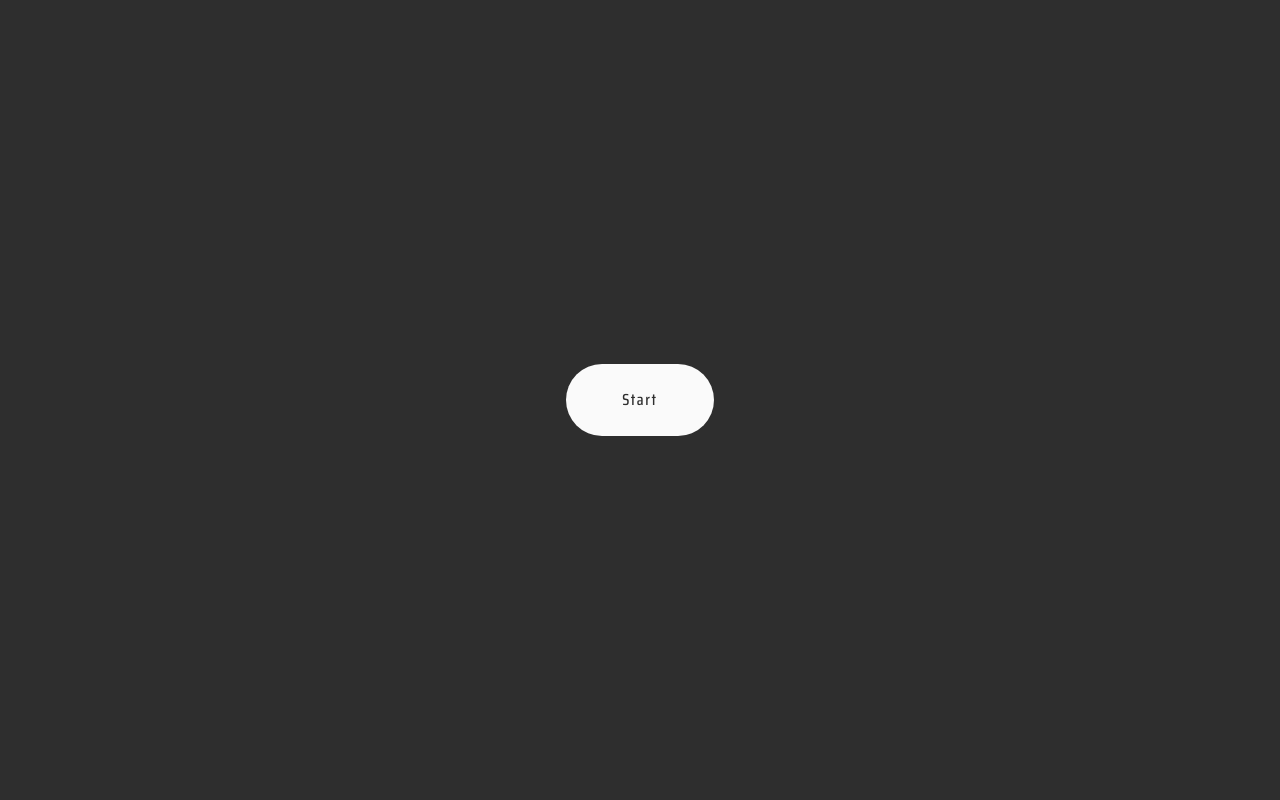
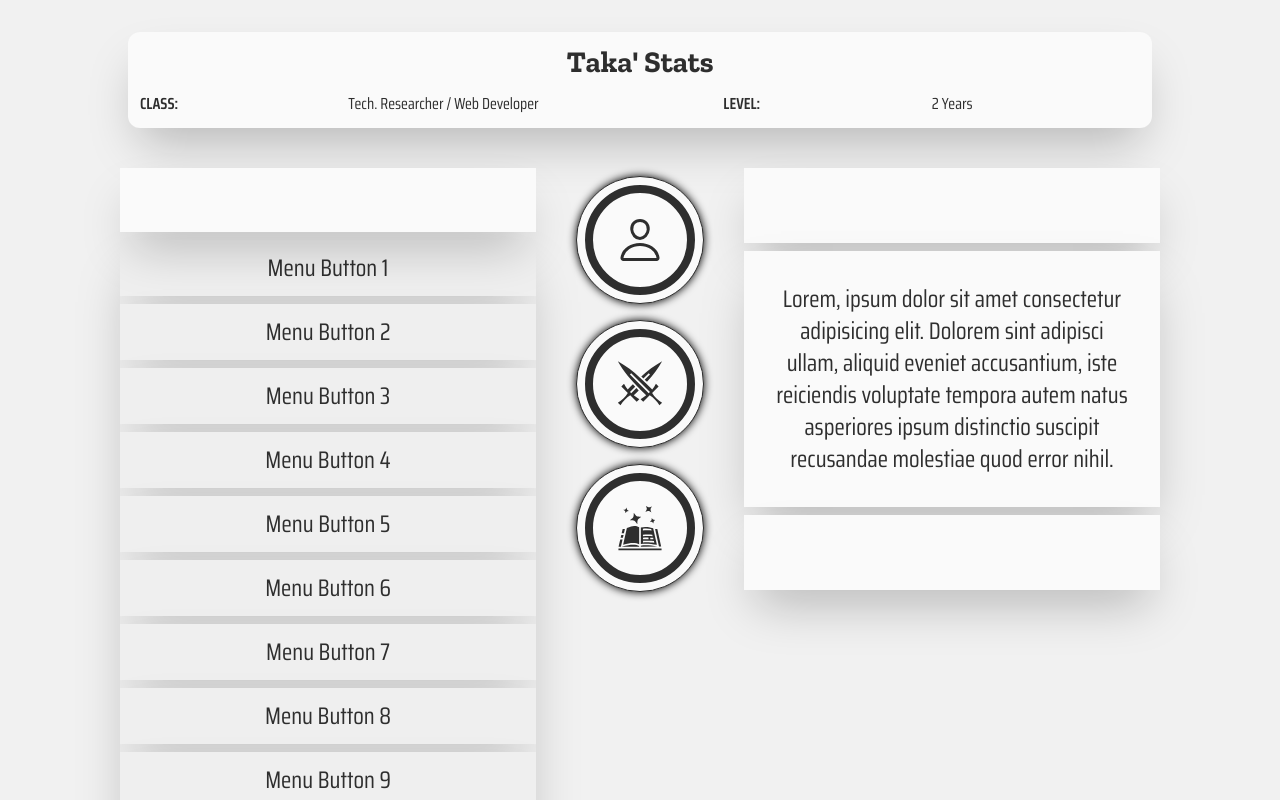
Before and after one commit to DevTakao/portfolio, a React (Vite) app: page / in a window 1280 px wide. Shown: the top 800 px of the page. Built offline with nearby package versions, Linux system fonts and the light colour scheme.

Commit message:
refactor: mobile nav

```diff
--- a/src/common/DisplayCard.jsx
+++ b/src/common/DisplayCard.jsx
@@ -1,22 +1,13 @@
 const DisplayCard = () => {
   return (
     <div className="relative inline-block">
-      {/* <span className="absolute -left-[25px] top-1/2 -translate-y-[50%] shadow-2xl">
-        <svg width="40px" height="40px" viewBox="0 0 20 20" fill="none" xmlns="http://www.w3.org/2000/svg">
-          <path
-            d="M4.205 8.72805L12.205 3.72805C13.2041 3.10363 14.5 3.82189 14.5 5.00004V15C14.5 16.1782 13.2041 16.8965 12.205 16.272L4.205 11.272C3.265 10.6845 3.265 9.31555 4.205 8.72805Z"
-            className="fill-light"
-          />
-        </svg>
-      </span> */}
-
-      <div className="w-full min-h-[96px] shadow-2xl bg-light"></div>
+      <div className="w-full min-h-[75px] shadow-2xl bg-light"></div>
       <div className="p-8 my-2 text-2xl shadow-2xl bg-light">
         Lorem, ipsum dolor sit amet consectetur adipisicing elit. Dolorem sint adipisci ullam, aliquid eveniet
         accusantium, iste reiciendis voluptate tempora autem natus asperiores ipsum distinctio suscipit recusandae
         molestiae quod error nihil.
       </div>
-      <div className="w-full min-h-[96px] shadow-2xl bg-light"></div>
+      <div className="w-full min-h-[75px] shadow-2xl bg-light"></div>
     </div>
   );
 };
--- a/src/common/MainNav.jsx
+++ b/src/common/MainNav.jsx
@@ -3,12 +3,12 @@ import { GiCrossedSwords, GiSpellBook } from "react-icons/gi";
 
 const MainNav = () => {
   return (
-    <div className="z-50 inline-block text-left">
-      <ul className="flex flex-col sm:flex-row lg:flex-col">
+    <div className="z-50 inline-block mb-0 sm:mb-6 text-left lg:mb-0">
+      <ul className="flex flex-row lg:flex-col">
         <li>
           <button
             style={{ boxShadow: "0px 0px 8px #000" }}
-            className="inline-block p-2 mx-3 my-2 transition duration-500 w-[75px] h-[75px] md:w-[10vw] md:h-[10vw] border rounded-full lg:mx-0 bg-light border-dark hover:bg-yellow"
+            className="inline-block p-1 sm:p-2 mx-1 sm:mx-3 sm:my-2 transition duration-500 w-[60px] h-[60px] md:w-[10vw] md:h-[10vw] border rounded-full lg:mx-0 bg-light border-dark hover:bg-yellow"
           >
             <span className="inline-flex items-center justify-center w-full h-full p-2 border-8 rounded-full border-dark">
               <IoPersonOutline size={48} />
@@ -18,7 +18,7 @@ const MainNav = () => {
         <li>
           <button
             style={{ boxShadow: "0px 0px 8px #000" }}
-            className="inline-block p-2 mx-3 my-2 transition duration-500 w-[75px] h-[75px] md:w-[10vw] md:h-[10vw] border rounded-full lg:mx-0 bg-light border-dark hover:bg-yellow"
+            className="inline-block p-1 sm:p-2 mx-1 sm:mx-3 sm:my-2 transition duration-500 w-[60px] h-[60px] md:w-[10vw] md:h-[10vw] border rounded-full lg:mx-0 bg-light border-dark hover:bg-yellow"
           >
             <span className="inline-flex items-center justify-center w-full h-full p-2 border-8 rounded-full border-dark">
               <GiCrossedSwords size={48} />
@@ -28,7 +28,7 @@ const MainNav = () => {
         <li>
           <button
             style={{ boxShadow: "0px 0px 8px #000" }}
-            className="inline-block p-2 mx-3 my-2 transition duration-500 w-[75px] h-[75px] md:w-[10vw] md:h-[10vw] border rounded-full lg:mx-0 bg-light border-dark hover:bg-yellow"
+            className="inline-block p-1 sm:p-2 mx-1 sm:mx-3 sm:my-2 transition duration-500 w-[60px] h-[60px] md:w-[10vw] md:h-[10vw] border rounded-full lg:mx-0 bg-light border-dark hover:bg-yellow"
           >
             <span className="inline-flex items-center justify-center w-full h-full p-2 border-8 rounded-full border-dark">
               <GiSpellBook size={48} />
--- /dev/null
+++ b/src/common/MobileNav.jsx
@@ -0,0 +1,52 @@
+import { useAppStore } from "../store/appStore";
+import MainNav from "./MainNav";
+import SubNav from "./SubNav";
+import { AnimatePresence, motion } from "framer-motion";
+
+const fadeInAnim = {
+  initial: {
+    opacity: 0,
+  },
+  animate: {
+    opacity: 0.8,
+  },
+  exit: {
+    opacity: 0,
+  },
+};
+
+const MobileNav = () => {
+  const { isMobileNavOpen, toggleisMobileNavOpen } = useAppStore((state) => ({
+    isMobileNavOpen: state.isMobileNavOpen,
+    toggleisMobileNavOpen: state.toggleisMobileNavOpen,
+  }));
+
+  return (
+    <AnimatePresence>
+      {isMobileNavOpen && (
+        <>
+          <motion.div
+            {...fadeInAnim}
+            onClick={toggleisMobileNavOpen}
+            className="Mobile__Backdrop fixed sm:hidden top-0 left-0 z-40 w-full h-full bg-dark select-none"
+          />
+
+          <motion.div className="grid grid-cols-12 gap-3">
+            <div
+              className={`fixed sm:hidden top-6 left-auto right-auto order-2 w-[90%] h-[50vh] lg:order-1 lg:col-span-4 lg:col-start-2 z-50`}
+            >
+              <SubNav />
+            </div>
+            <div
+              className={`fixed sm:hidden bottom-7 left-[100px] order-1 col-span-12 text-center sm:static sm:translate-x-0 md:col-span-6 md:col-start-4 z-50`}
+            >
+              <MainNav />
+            </div>
+          </motion.div>
+        </>
+      )}
+    </AnimatePresence>
+  );
+};
+
+export default MobileNav;
--- a/src/common/SubNav.jsx
+++ b/src/common/SubNav.jsx
@@ -1,11 +1,9 @@
-import React from "react";
-
 const SubNav = () => {
   return (
-    <div>
+    <div className="w-full h-full">
       <div className="w-full min-h-[64px] shadow-2xl bg-light relative z-10"></div>
 
-      <ul className="relative theme-scroll max-h-[400px] z-0 my-2 overflow-y-auto text-2xl shadow-2xl flex flex-col gap-y-2">
+      <ul className="relative theme-scroll h-full z-0 my-2 overflow-y-auto text-base md:text-lg lg:text-2xl shadow-2xl flex flex-col gap-y-2 overscroll-contain">
         <li className="block px-10 py-3 shadow-2xl cursor-pointer bg-lightsoft hover:bg-yellow">Menu Button 1</li>
         <li className="block px-10 py-3 shadow-2xl cursor-pointer bg-lightsoft hover:bg-yellow">Menu Button 2</li>
         <li className="block px-10 py-3 shadow-2xl cursor-pointer bg-lightsoft hover:bg-yellow">Menu Button 3</li>
--- /dev/null
+++ b/src/components/PortfolioPage/PortfolioContent.jsx
@@ -0,0 +1,45 @@
+import { CgMenuGridO } from "react-icons/cg";
+import { useAppStore } from "../../store/appStore";
+import MobileNav from "../../common/MobileNav";
+import SubNav from "../../common/SubNav";
+import MainNav from "../../common/MainNav";
+import DisplayCard from "../../common/DisplayCard";
+import { motion } from "framer-motion";
+
+const PortfolioContent = () => {
+  const { isMobileNavOpen, toggleisMobileNavOpen } = useAppStore((state) => ({
+    isMobileNavOpen: state.isMobileNavOpen,
+    toggleisMobileNavOpen: state.toggleisMobileNavOpen,
+  }));
+
+  return (
+    <>
+      <motion.button
+        animate={{ rotate: isMobileNavOpen ? 45 : 0 }}
+        onClick={() => toggleisMobileNavOpen()}
+        style={{ boxShadow: "0px 0px 8px #000" }}
+        className="inline-block sm:hidden fixed left-5 bottom-5 p-2 sm:mx-3 sm:my-2 transition duration-500 w-[75px] h-[75px] md:w-[10vw] md:h-[10vw] border rounded-full lg:mx-0 bg-light border-dark hover:bg-yellow z-50"
+      >
+        <span className="inline-flex items-center justify-center w-full h-full p-2 border-8 rounded-full border-dark">
+          <CgMenuGridO size={48} />
+        </span>
+      </motion.button>
+      {isMobileNavOpen && <MobileNav open={isMobileNavOpen} />}
+      <div className="grid grid-cols-12 gap-3 lg:gap-0 lg:px-0">
+        <div className={`hidden sm:block order-2 sm:order-2 col-span-6 lg:col-span-4 lg:col-start-2 z-10`}>
+          <SubNav />
+        </div>
+        <div
+          className={`hidden sm:block order-none sm:order-1 text-center static translate-x-0 col-span-12 md:col-span-6 md:col-start-4 lg:order-2 lg:col-span-2 lg:col-start-6 z-10`}
+        >
+          <MainNav />
+        </div>
+        <div className="order-3 col-span-12 col-start-1 sm:col-span-6 sm:col-start-7 lg:order-3 lg:col-span-4 lg:col-start-8">
+          <DisplayCard />
+        </div>
+      </div>
+    </>
+  );
+};
+
+export default PortfolioContent;
--- /dev/null
+++ b/src/components/PortfolioPage/PortfolioHeader.jsx
@@ -0,0 +1,23 @@
+const PortfolioHeader = () => {
+  return (
+    <div className="container mx-auto mb-10">
+      <div className="grid max-w-screen-lg grid-cols-12 p-3 mx-auto text-center bg-light rounded-xl shadow-2xl">
+        <h1 className="col-span-12 mb-3 font-serif text-lg font-bold md:text-2xl lg:text-3xl">Taka&apos; Stats</h1>
+        <div className="grid grid-cols-2 col-span-12 md:col-span-5">
+          <h2 className="font-semibold text-left uppercase">Class:</h2>
+          <p className="text-left">
+            <span className="whitespace-nowrap">Tech. Researcher</span>
+            {" / "}
+            <span className="whitespace-nowrap">Web Developer</span>
+          </p>
+        </div>
+        <div className="grid grid-cols-2 col-span-12 col-start-1 md:col-span-5 md:col-start-8">
+          <h2 className="font-semibold text-left uppercase">Level:</h2>
+          <p className="text-left">2 Years</p>
+        </div>
+      </div>
+    </div>
+  );
+};
+
+export default PortfolioHeader;
--- a/src/index.css
+++ b/src/index.css
@@ -8,7 +8,7 @@ html {
 }
 
 * {
-  /* outline: 1px solid red; */
+  /* outline: 1px solid #e000d1; */
 }
 
 .theme-scroll {
--- a/src/pages/HomePage.jsx
+++ b/src/pages/HomePage.jsx
@@ -1,6 +1,6 @@
 import StartButton from "../components/HomePage/StartButton";
 import { useAppStore } from "../store/appStore";
-import Step1 from "./Step1";
+import PortfolioPage from "./PortfolioPage";
 
 const HomePage = () => {
   const { isStartClicked } = useAppStore((state) => ({
@@ -12,7 +12,7 @@ const HomePage = () => {
       <StartButton />
     </div>
   ) : (
-    <Step1></Step1>
+    <PortfolioPage></PortfolioPage>
   );
 };
 
--- /dev/null
+++ b/src/pages/PortfolioPage.jsx
@@ -0,0 +1,13 @@
+import PortfolioHeader from "../components/PortfolioPage/PortfolioHeader";
+import PortfolioContent from "../components/PortfolioPage/PortfolioContent";
+
+const PortfolioPage = () => {
+  return (
+    <div className="w-full min-h-[100vh] py-8 px-4 bg-[#f1f1f1] text-dark text-center">
+      <PortfolioHeader />
+      <PortfolioContent />
+    </div>
+  );
+};
+
+export default PortfolioPage;
--- a/src/pages/Step1.jsx
+++ /dev/null
@@ -1,59 +0,0 @@
-import { useState } from "react";
-import DisplayCard from "../common/DisplayCard";
-import MainNav from "../common/MainNav";
-import SubNav from "../common/SubNav";
-import { CgMenuGridO } from "react-icons/cg";
-import { useAppStore } from "../store/appStore";
-
-const Step1 = () => {
-  const { isMobileNavOpen, toggleisMobileNavOpen } = useAppStore((state) => ({
-    isMobileNavOpen: state.isMobileNavOpen,
-    toggleisMobileNavOpen: state.toggleisMobileNavOpen,
-  }));
-
-  return (
-    <div className="w-full h-full pt-16 pb-[100px] bg-[#f1f1f1] text-dark text-center">
-      <button
-        onClick={() => toggleisMobileNavOpen()}
-        style={{ boxShadow: "0px 0px 8px #000" }}
-        className="inline-block sm:hidden fixed right-5 bottom-5 p-2 mx-3 my-2 transition duration-500 w-[75px] h-[75px] md:w-[10vw] md:h-[10vw] border rounded-full lg:mx-0 bg-light border-dark hover:bg-yellow z-50"
-      >
-        <span className="inline-flex items-center justify-center w-full h-full p-2 border-8 rounded-full border-dark">
-          <CgMenuGridO size={48} />
-        </span>
-      </button>
-      {isMobileNavOpen && (
-        <div className="fixed top-0 left-0 z-40 w-full h-full bg-black pointer-events-none select-none mobile__backdrop bg-opacity-80"></div>
-      )}
-
-      <div className="container mx-auto mb-24">
-        <h1 className="mb-3 font-serif text-6xl font-bold uppercase">Taka&apos;s Profile</h1>
-        <h2 className="font-sans text-4xl font-normal">
-          <span className="font-medium">Class: </span>Web Developer | <span className="font-medium">Experience: </span>2
-          Years
-        </h2>
-      </div>
-      <div className="grid grid-cols-12 gap-3 px-10 overflow-hidden sm:overflow-auto lg:gap-0 lg:px-0">
-        <div
-          className={`${
-            isMobileNavOpen ? "block" : "hidden"
-          } sm:block fixed top-[125px] inset-5 order-2 w-[50vw] sm:w-auto sm:col-span-6 col-start-1 sm:static sm:translate-x-0 lg:order-1 lg:col-span-4 lg:col-start-2 z-50 sm:z-10`}
-        >
-          <SubNav />
-        </div>
-        <div
-          className={`${
-            isMobileNavOpen ? "block" : "hidden"
-          } sm:block fixed bottom-[125px] right-5 order-1 col-span-12 text-center sm:static sm:translate-x-0 md:col-span-6 md:col-start-4 lg:order-2 lg:col-span-2 lg:col-start-6 z-50 sm:z-10`}
-        >
-          <MainNav />
-        </div>
-        <div className="order-3 col-span-12 sm:col-span-6 sm:col-start-7 lg:order-3 lg:col-span-4 lg:col-start-8">
-          <DisplayCard />
-        </div>
-      </div>
-    </div>
-  );
-};
-
-export default Step1;
--- a/src/store/appStore.js
+++ b/src/store/appStore.js
@@ -1,7 +1,7 @@
 import { create } from "zustand";
 
 const defaultState = {
-  isStartClicked: false,
+  isStartClicked: true,
   isMobileNavOpen: false,
 };
 
```
